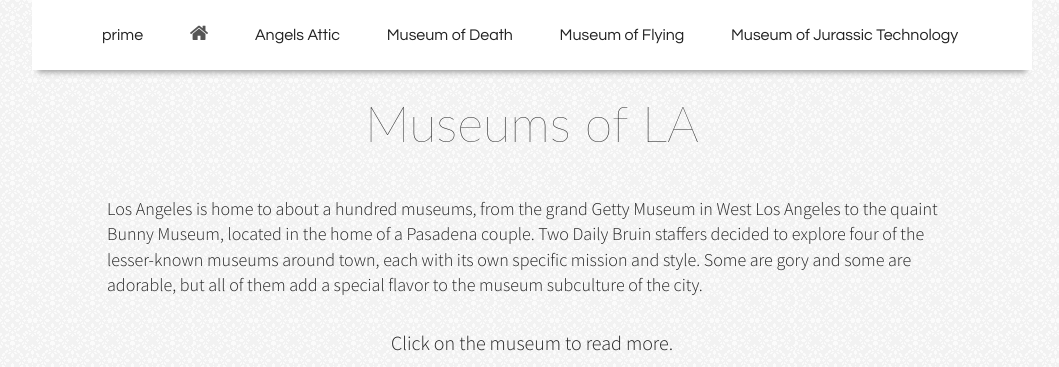
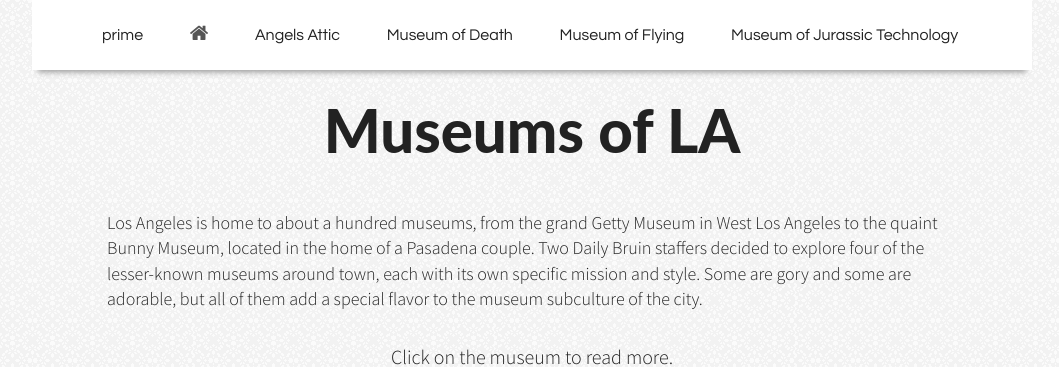
Before and after one commit to dailybruin/prime-museums, a website: page index.html in a window 1280 px wide. Shown: the top 367 px of the page, without its empty margins (108-1167 px from the left). Drawn offline with Linux system fonts and the light colour scheme.

Commit message:
jk I messed up scss

```diff
--- a/scss/app.scss
+++ b/scss/app.scss
@@ -15,10 +15,10 @@ body{
 }
 
 h1 {
-	font-size: 50px;
+	font-size: 60px;
   font-family: 'Lato', sans-serif;
   text-align: center;
-  font-weight: 60;
+  font-weight: 800;
 }
 
 h2 {
```
Also changed, not shown: stylesheets/app.css.
